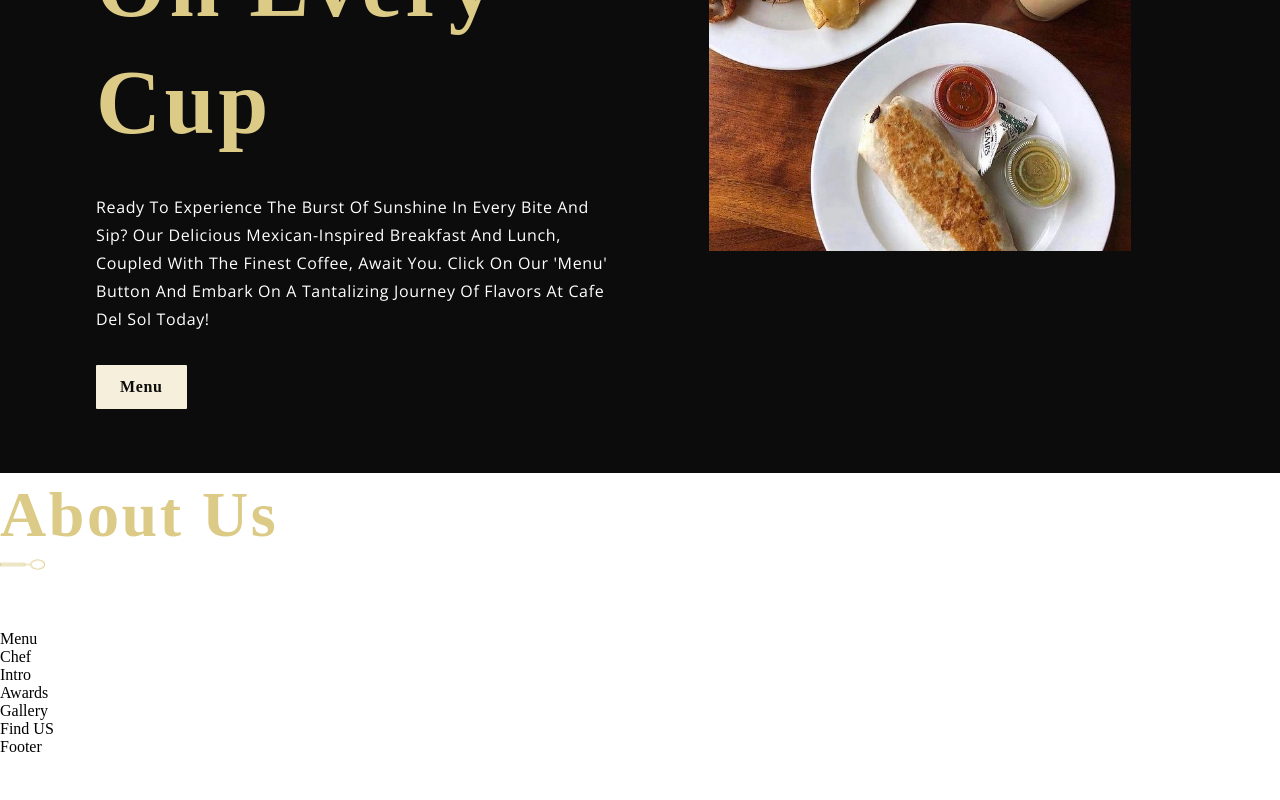
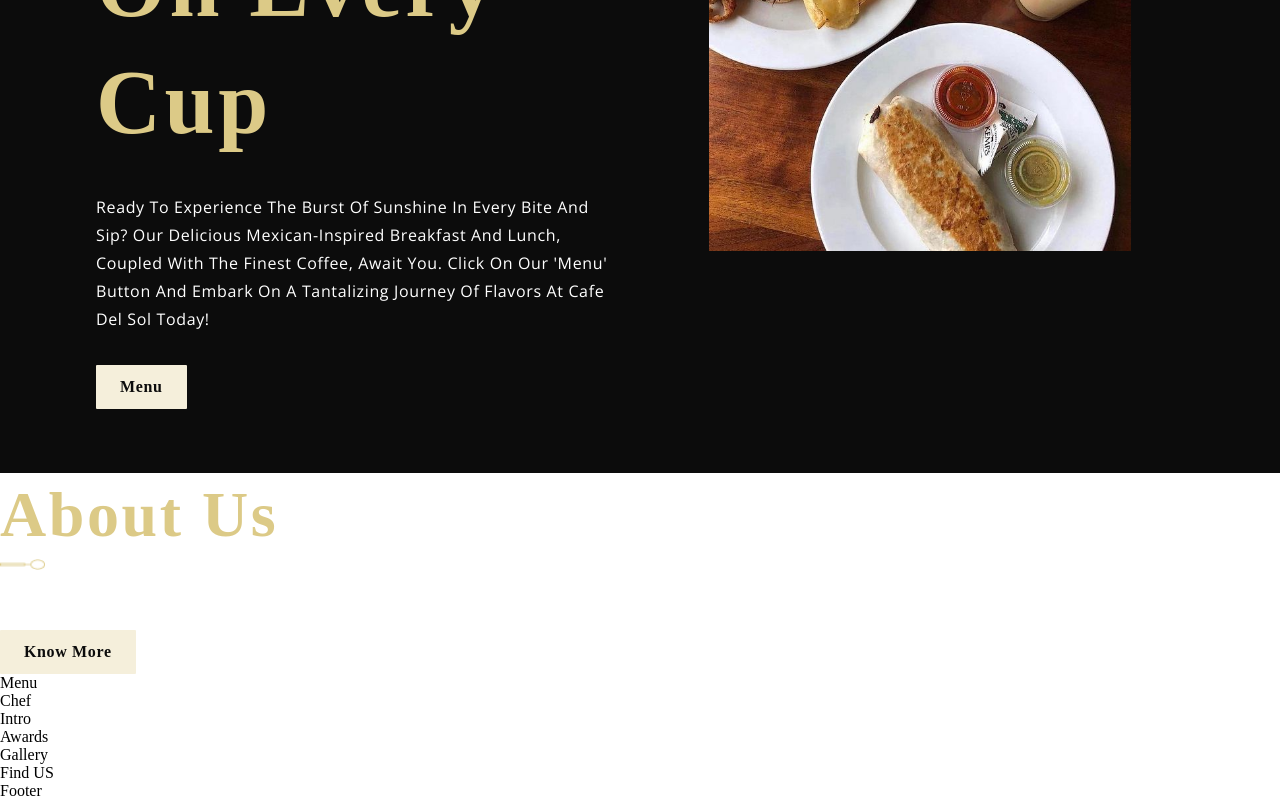
Before and after one commit to brosmar18/coffee-shop, a React (Create React App) app: page / in a window 1280 px wide. Shown: the part 495-1295 px from the top of the page. Before the commit the page ends 1251 px from the top, so only its background shows below. Built offline with nearby package versions, Linux system fonts and the light colour scheme; a web font is replaced by a local one.

Commit message:
buttona dded

```diff
--- a/src/container/AboutUs/AboutUs.jsx
+++ b/src/container/AboutUs/AboutUs.jsx
@@ -4,11 +4,12 @@ import './AboutUs.css';
 
 const AboutUs = () => {
     return (
-        <div className='app__aboutus-content flex__center'>
-            <div className='app__aboutus-content_about'>
+        <div className="app__aboutus-content flex__center">
+            <div className="app__aboutus-content_about">
                 <h1 className='headtext__cormorant'>About Us</h1>
                 <img src={images.spoon} alt='about_spoon' className='spoon__img' />
                 <p className='p__opensans'>Lorem ipsum dolor sit amet consectetur adipisicing elit. Voluptas accusantium consequatur incidunt quos impedit sit, nobis non laudantium voluptatum maxime adipisci earum vero! Sit quos et recusandae aperiam iste repellendus.</p>
+                <button type='button' className='custom__button'>Know More</button>
             </div>
         </div>
     )
```
